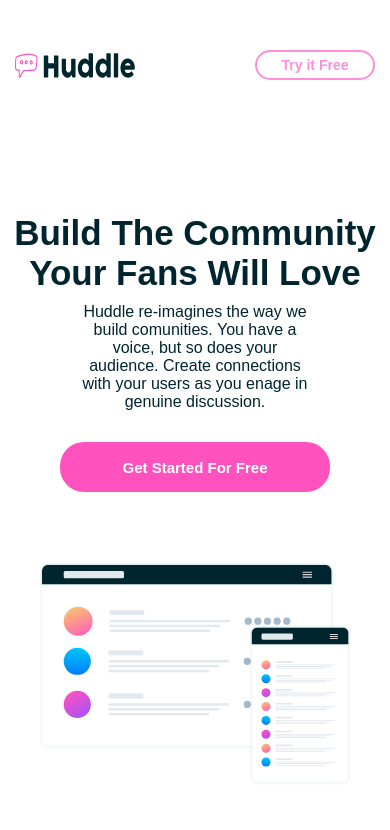
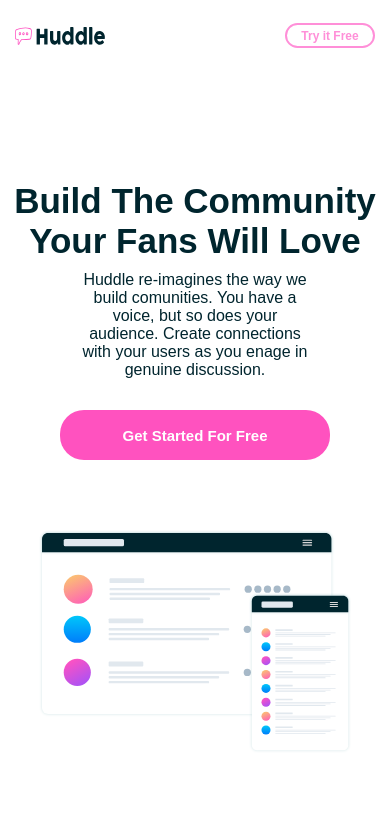
Before and after one commit to Tksmith-guru/Hudde-landing--page-cs, a plain HTML site: page index.html in a window 390 px wide. Shown: the top 830 px of the page. Drawn offline with Linux system fonts and the light colour scheme; a web font is replaced by a local one.

Commit message:
testing mb-size

```diff
--- a/styles.css
+++ b/styles.css
@@ -479,6 +479,12 @@ footer h3 {
    }
 }
 
+@media only screen and (max-width: 745px) {
+    nav img {
+        width: 200px;
+    }
+}
+
 @media only screen and (max-width: 896px) {
     .growth {
         display: flex;
@@ -700,6 +706,15 @@ footer h3 {
 }
 
 @media only screen and (max-width: 556px) {
+    nav {
+        /* border:2px solid red; */
+        margin-top: 15px;
+        display: flex;
+        flex-direction: row;
+        justify-content: space-between;
+        width: 100%;
+    }
+
     nav img {
         width: 120px;
         height: 25px;
@@ -775,5 +790,37 @@ footer h3 {
 
     nav {
         padding: 20px 15px;
+        margin-top: 3px;
+    }
+
+    nav button {
+        width: 90px;
+        height: 25px;
+        padding: 0;
+        font-size: 12px;
+    }
+
+    nav img {
+        width: 90px;
+        height: 18px;
     }
 }
+
+@media only screen and (min-width: 400px) and (max-width: 490px) {
+    nav {
+        padding: 25px 20px;
+        margin-top: 9px;
+    }
+
+    nav button {
+        width: 80px;
+        padding: 5px;
+        height: 25px;
+        font-size: 11px;
+    }
+
+    nav img {
+        width: 100px;
+        height: 20px;
+    }
+}
```
